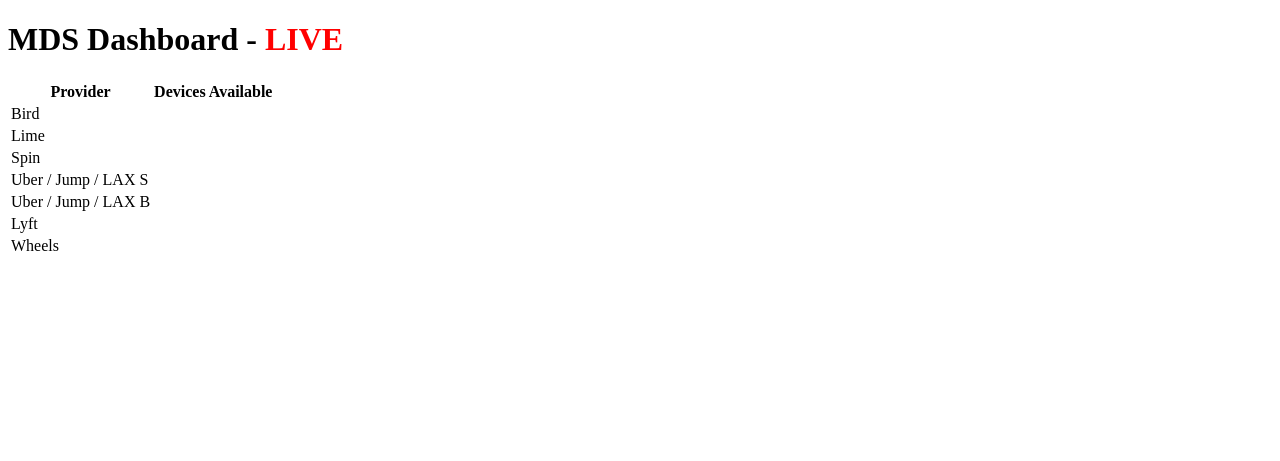
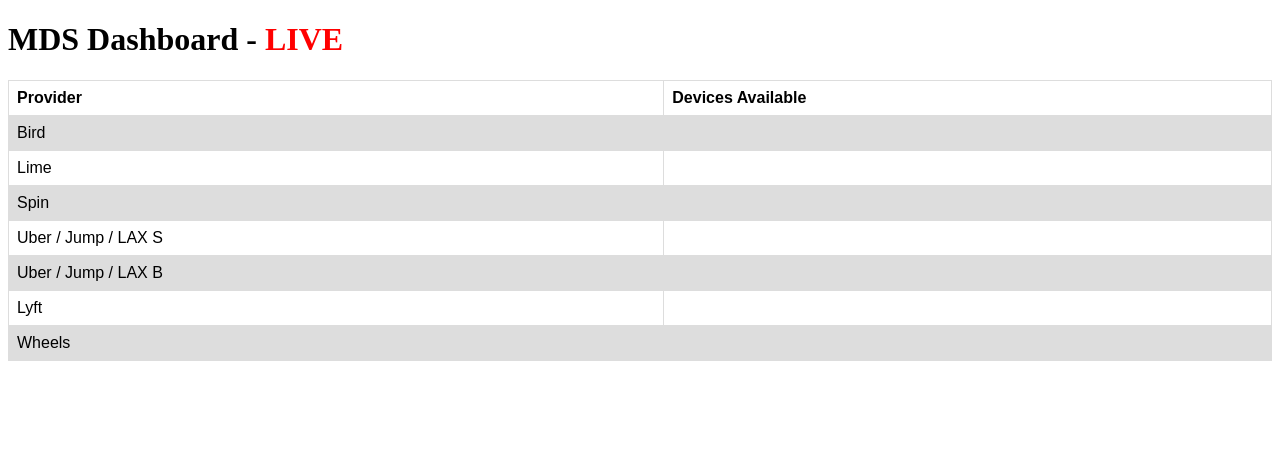
Before and after one commit to Joao-Regis-LADOT/mds_dashboard_LA, a plain HTML site: page mds_fetch_LA/index.html in a window 1280 px wide. Drawn offline with nearby package versions, Linux system fonts and the light colour scheme; no server answers.

Commit message:
Update styles.css

```diff
--- a/mds_fetch_LA/css/styles.css
+++ b/mds_fetch_LA/css/styles.css
@@ -4,3 +4,25 @@
 span {
         color: red;
 }
+
+table {
+        font-family: arial, sans-serif;
+        border-collapse: collapse;
+        width: 100%;
+}
+
+/* table#table1 {
+        width:40%;
+        margin-left:2%;
+        margin-right:auto;
+      } */
+
+td, th {
+        border: 1px solid #dddddd;
+        text-align: left;
+        padding: 8px;
+}
+
+tr:nth-child(even) {
+        background-color: #dddddd;
+}
```
